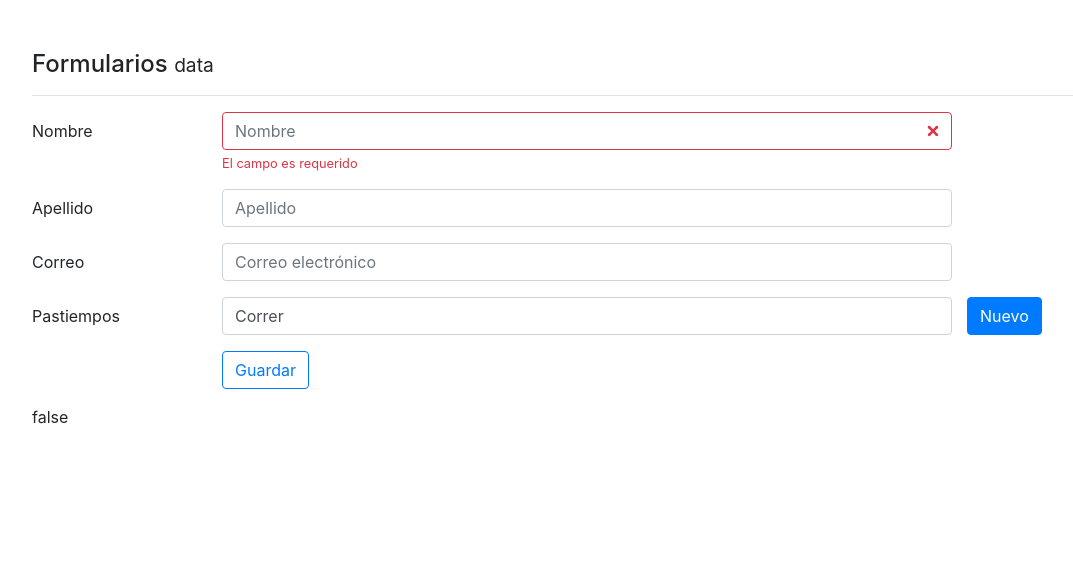
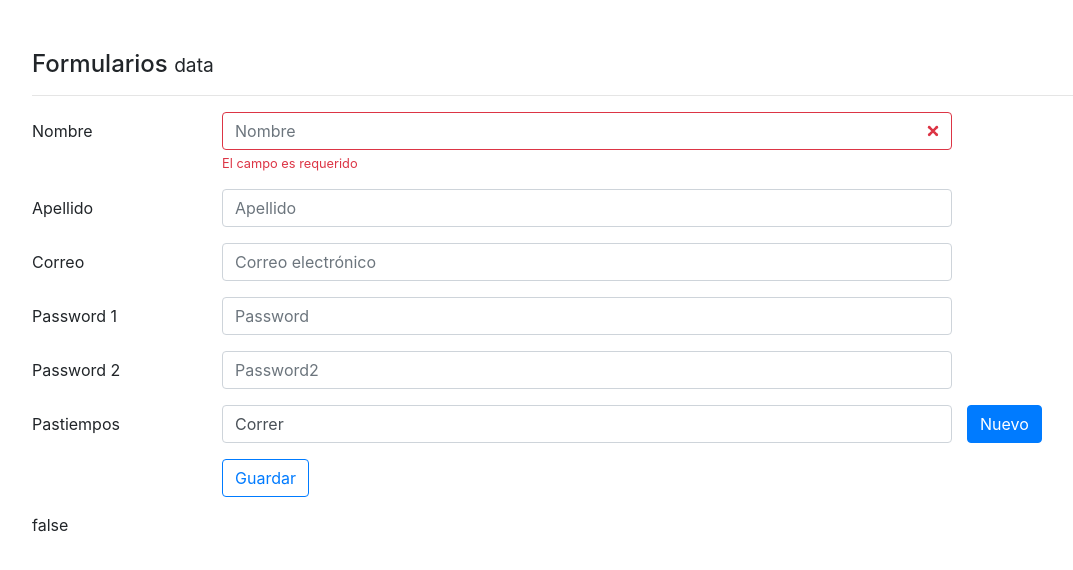
Before and after one commit to leolplex/Angular, an Angular app in the folder 08-formularios/: page / in a window 1280 px wide. Shown: the top 570 px of the page, without its empty margins (53-1126 px from the left). Built offline with nearby package versions, Linux system fonts and the light colour scheme.

Commit message:
custom validations 2

```diff
--- a/08-formularios/src/app/components/data/data.component.html
+++ b/08-formularios/src/app/components/data/data.component.html
@@ -37,6 +37,23 @@
     </div>
 
 
+    <div class="form-group row">
+        <label class="col-2 col-form-label">Password 1</label>
+        <div class="col-md-8">
+
+            <input class="form-control" type="password" placeholder="Password" formControlName="password1">
+        </div>
+    </div>
+
+    <div class="form-group row">
+        <label class="col-2 col-form-label">Password 2</label>
+        <div class="col-md-8">
+
+            <input class="form-control" type="password" placeholder="Password2" formControlName="password2">
+        </div>
+    </div>
+
+
 
     <div class="form-group row">
         <label class="col-2 col-form-label">Pastiempos</label>
--- a/08-formularios/src/app/components/data/data.component.ts
+++ b/08-formularios/src/app/components/data/data.component.ts
@@ -30,9 +30,13 @@
       'correo': new FormControl('', [Validators.required, Validators.pattern('[a-z0-9._%+-]+@[a-z0-9.-]+\.[a-z]{2,3}$')]),
       'pasatiempos': new FormArray([
         new FormControl('Correr', Validators.required)
-      ])
+      ]),
+      'password1': new FormControl('', Validators.required),
+      'password2': new FormControl()
     });
     // this.forma.setValue(this.usuario);
+
+    this.forma.controls['password2'].setValidators([Validators.required, this.noIgual.bind(this.forma)]);
   }
 
   ngOnInit() {
@@ -51,6 +55,14 @@
     return null;
   }
 
+  noIgual(control: FormControl): { [s: string]: boolean } {
+    const forma: any = this;
+    if (control.value !== forma.controls['password1'].value) {
+      return { noiguales: true };
+    }
+    return null;
+  }
+
   guardarCambios() {
     console.log(this.forma.value);
     console.log(this.forma);
```
